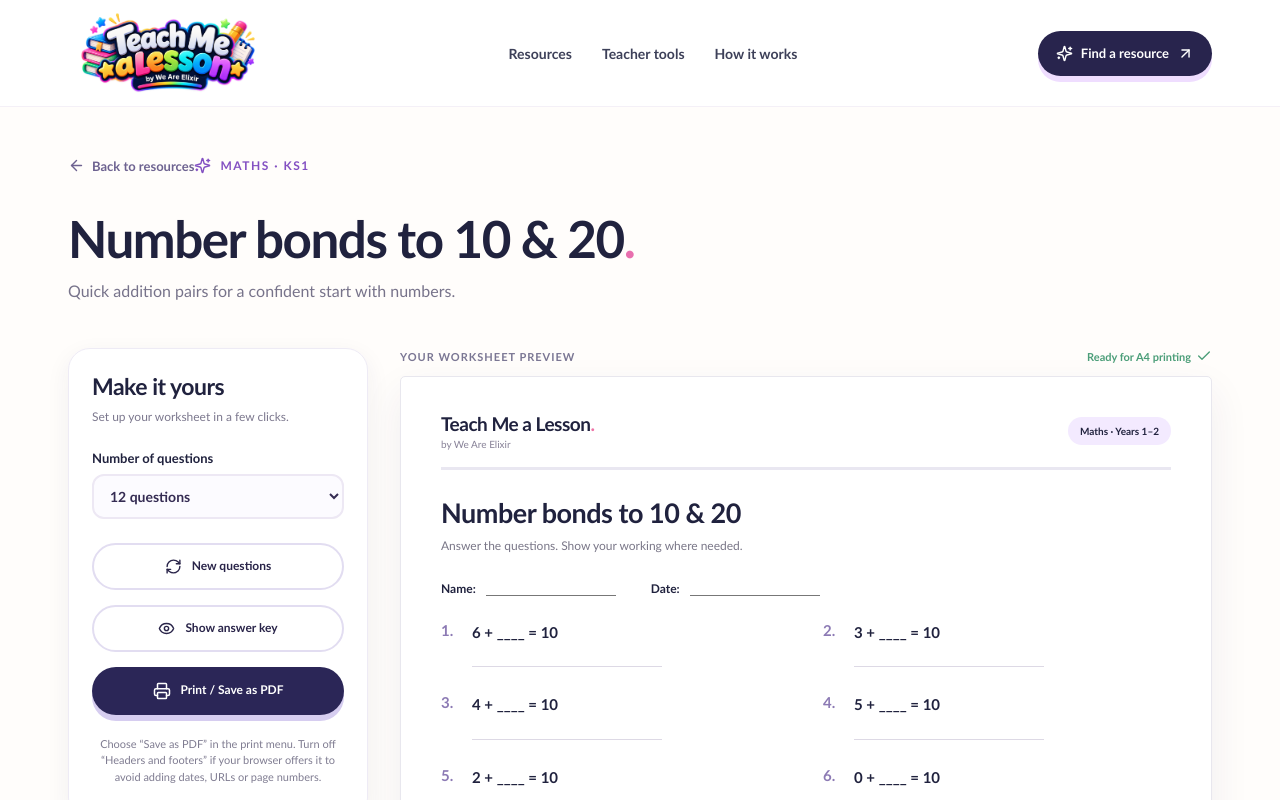
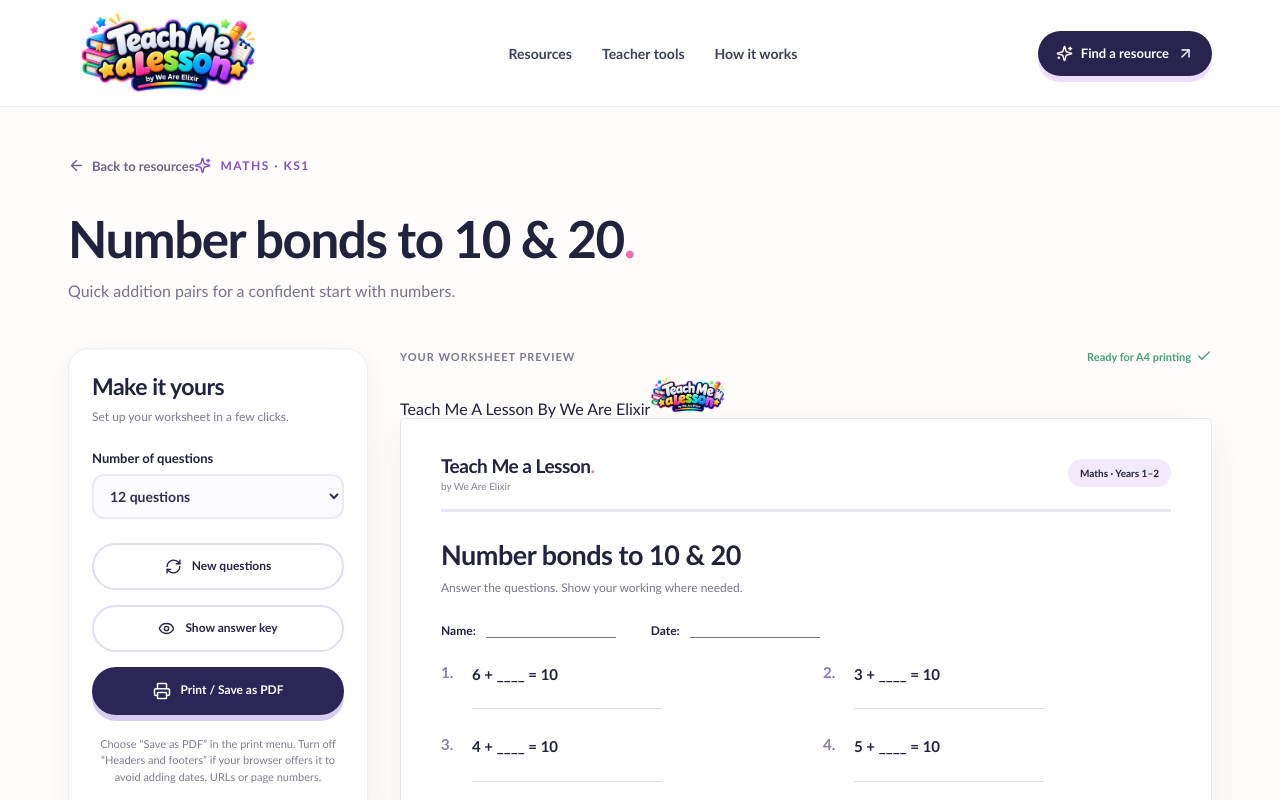
Before and after one commit to elixirentertainmentltd-cyber/teacher, a Next.js app: page /worksheet/number-bonds in a window 1280 px wide. Shown: the top 800 px of the page. Built offline with nearby package versions, Linux system fonts and the light colour scheme.

Commit message:
Add document-level footer for every PDF page

```diff
--- a/components/ActivityBuilder.tsx
+++ b/components/ActivityBuilder.tsx
@@ -36,6 +36,7 @@ export default function ActivityBuilder({ resource }: { resource: Resource }) {
         </div>
         <div className="worksheet-preview-area">
           <div className="preview-label no-print"><span>YOUR WORKSHEET PREVIEW</span><span>Ready for A4 printing <Check size={16}/></span></div>
+          <div className="print-global-footer" aria-hidden="true"><span>Teach Me A Lesson By We Are Elixir</span><img src="/brand/teach-me-a-lesson-logo.png" alt="" width="75" height="39" /></div>
           <article className="print-page">
             <div className="print-heading">
               <div className="worksheet-brand"><strong>Teach Me a Lesson<span>.</span></strong><small>by We Are Elixir</small></div>
```
